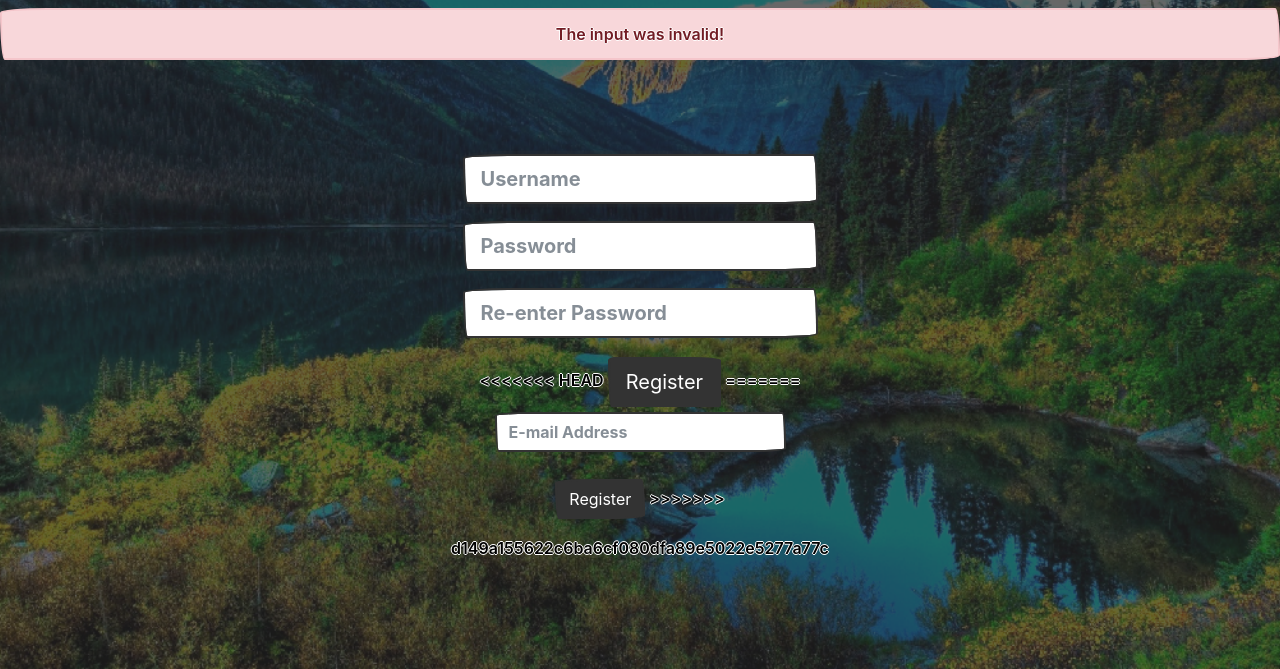
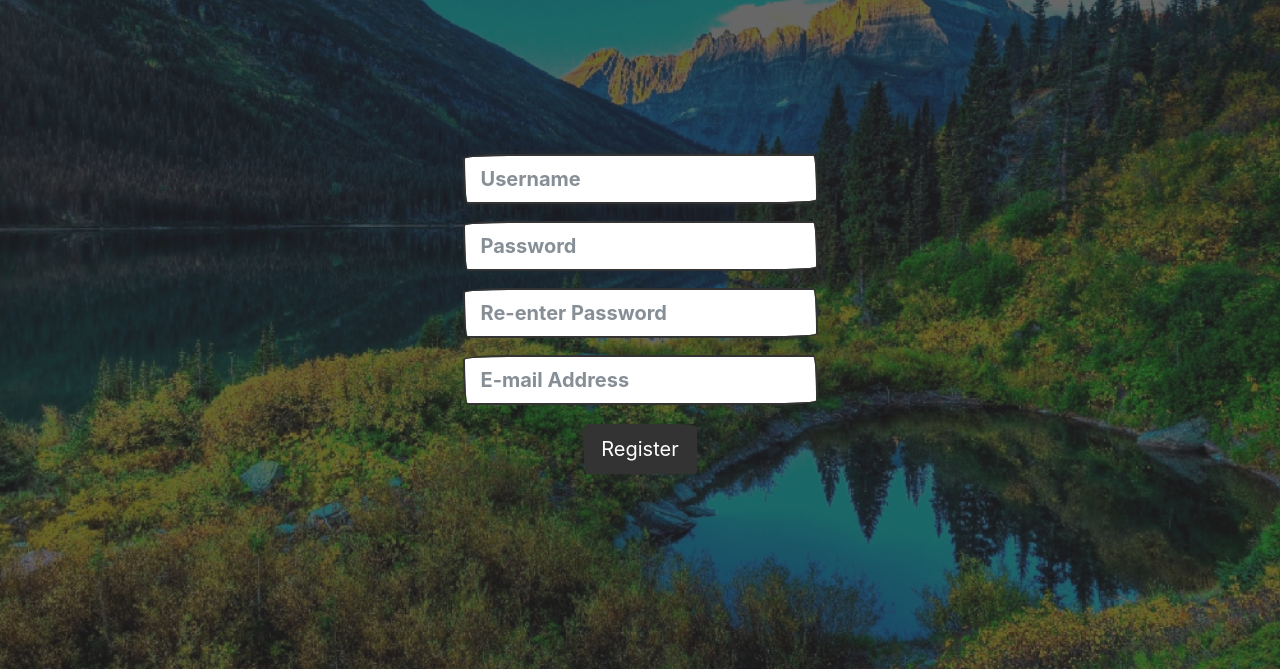
Before and after one commit to Jelleas/WebIK, a Flask app: template templates/register.error.html in a window 1280 px wide. Shown: the part 131-800 px from the top of the page. Run offline with Flask 2, Linux system fonts and the light colour scheme; the template is opened without the code that fills it, so the values that code supplies are empty; some libraries are stand-ins or nearby versions; some web fonts are replaced.

Commit message:
tekstvak mail bij error groter gemaakt

```diff
--- a/templates/register.error.html
+++ b/templates/register.error.html
@@ -6,9 +6,7 @@
 
 {% block main %}
 
-<div class="alert alert-danger" role="alert">
-The input was invalid!
-</div>
+</script>
     <form action="{{ url_for('register') }}" method="post">
         <div class = test>
         <fieldset>
@@ -22,14 +20,10 @@ The input was invalid!
                 <input class="form-control form-control-lg" name="confirmation" placeholder="Re-enter Password" type="password"/>
             </div>
             <div class="form-group">
-<<<<<<< HEAD
-                <button class="btn btn-primary btn-lg" type="submit">Register</button>
-=======
-                <input class="form-control" name="mail" placeholder="E-mail Address" type="text"/>
+                <input class="form-control form-control-lg" name="mail" placeholder="E-mail Address" type="text"/>
             </div>
             <div class="form-group">
-                <button class="btn btn-primary" type="submit">Register</button>
->>>>>>> d149a155622c6ba6cf080dfa89e5022e5277a77c
+                <button class="btn btn-primary btn-lg" type="submit">Register</button>
             </div>
         </fieldset>
         </div>
```
Also changed, not shown: trivia.db.
